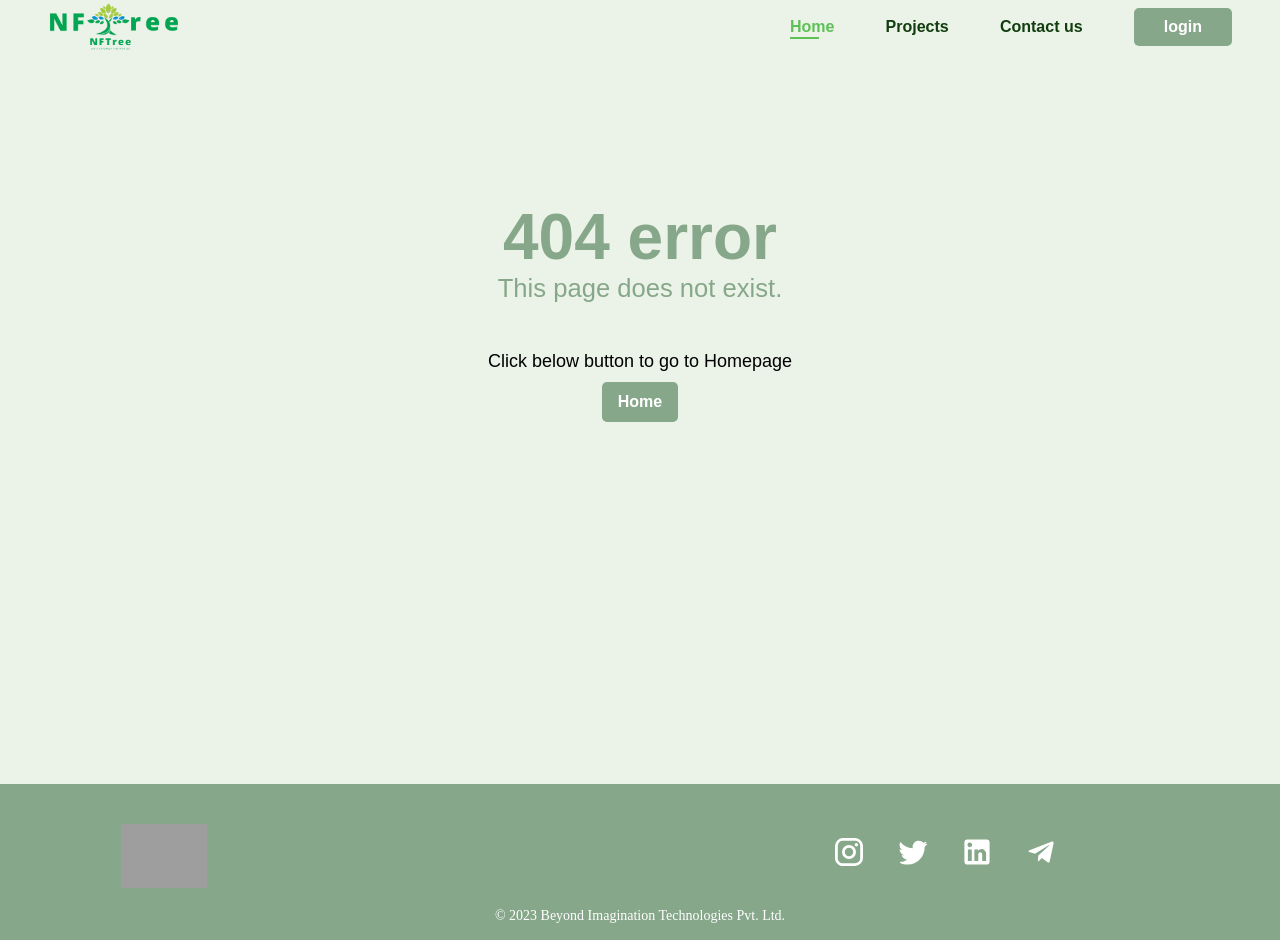
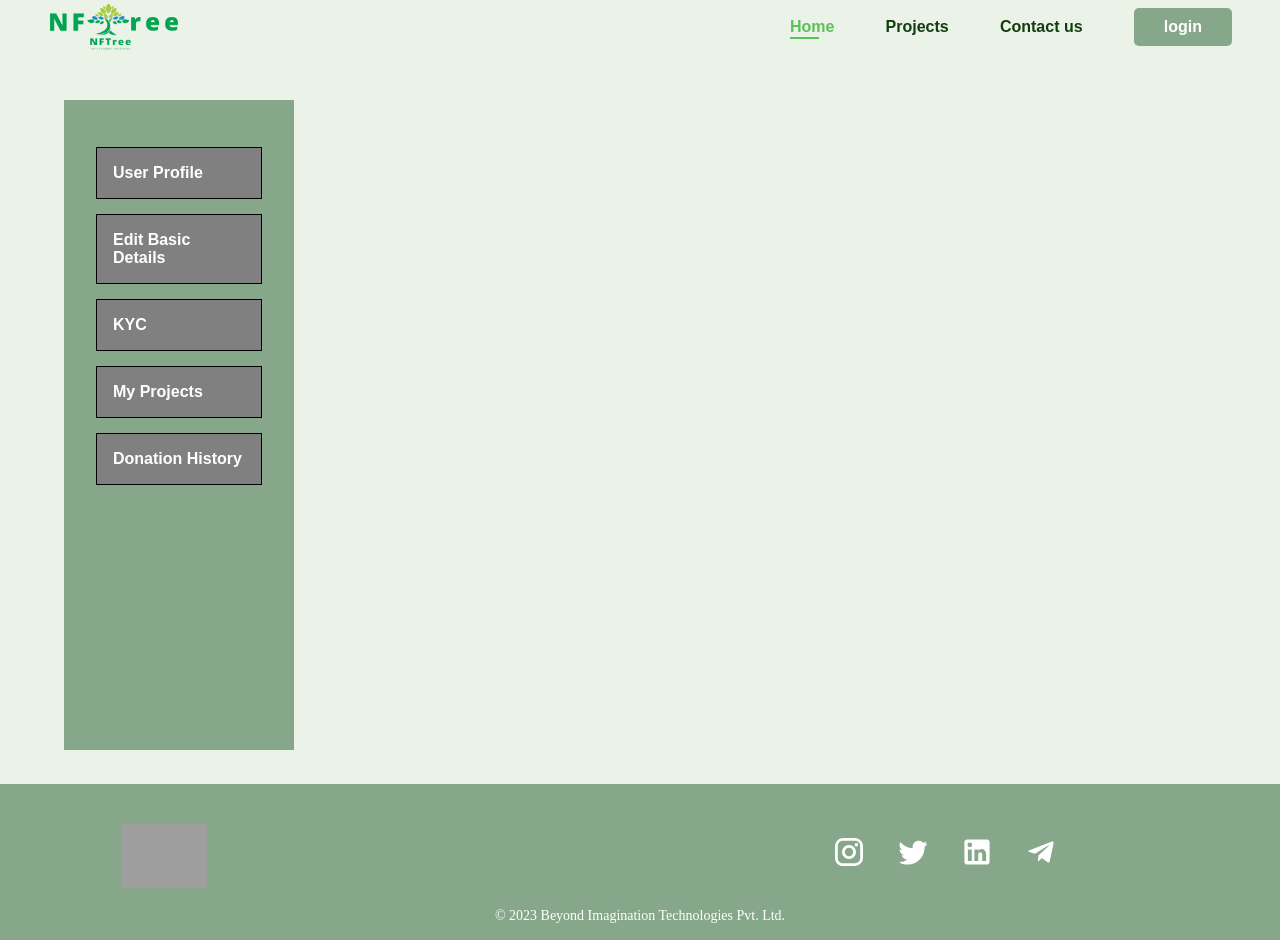
Before and after one commit to ankitbajpai65/NFTree, a React (Vite) app: page /profile in a window 1280 px wide. Before the commit this address had no page. Built offline with nearby package versions, Linux system fonts and the light colour scheme; grey boxes are pictures that could not be loaded.

Commit message:
nav code edit

```diff
--- a/src/Components/Navbar/Navbar.jsx
+++ b/src/Components/Navbar/Navbar.jsx
@@ -1,7 +1,6 @@
 import React, { useState } from "react";
 import { Routes, Route, useNavigate } from "react-router-dom";
 import Home from "../Home/Home";
-import Kyc from "../Kyc/Kyc";
 import CreateProject from "../Projects/CreateProject/CreateProject";
 import Auth from "../Auth/Auth";
 import { useAuth } from "../../Contexts/AuthContext";
@@ -11,7 +10,7 @@ import OngoingProject from "../Projects/OngoingProject/OngoingProject";
 import "../Navbar/Navbar.css";
 import Contact from "../Contact_us/Contact";
 import ErrorPage from "../Error_page/ErrorPage";
-import EditProfile from "../User/EditProfile";
+import ProfilePage from "../UserProfile/ProfilePage";
 
 export default function Navbar() {
   const navigate = useNavigate();
@@ -79,16 +78,9 @@ export default function Navbar() {
                     </button>
                   )}
                   {isLoggedIn && (
-                    <ul style={{ right: "0px", marginTop: "2px" }}>
-                      <li>
-                        <p>Dashboard</p>
-                      </li>
-                      <li>
-                        <p>Edit Profile</p>
-                      </li>
-                      <li onClick={() => navigate("/kyc")}>
-                        <p>Complete KYC</p>
-                      </li>
+                    <ul
+                      style={{ right: "0px", marginTop: "2px", width: "100px" }}
+                    >
                       <li
                         onClick={() => {
                           googleLogoutBtn();
@@ -115,19 +107,13 @@ export default function Navbar() {
         <Route path="/" element={<Home />} />
         <Route path="auth" element={<Auth />} />
         <Route path="ongoing-project" element={<OngoingProject />} />
-
-        {/* <Route path="ongoing-project/:id" element={<DetailedProjectPage />} />
-        <Route path="complete-project" element={<CompletedProject />} />
-        <Route
-          path="complete-project/:id"
-          element={<DetailedCompletedProjectPage />}
-        /> */}
         <Route path="contact-us" element={<Contact />} />
+        <Route path="profile" element={<ProfilePage data={authUser} />} />
         {isLoggedIn && (
           <>
-            <Route path="kyc" element={<Kyc />} />
+            {/* <Route path="kyc" element={<Kyc />} />
             <Route path="create-project" element={<CreateProject />} />
-            <Route path="profile" element={<EditProfile data={authUser} />} />
+            <Route path="profile" element={<EditProfile data={authUser} />} /> */}
           </>
         )}
 
--- a/src/Components/User/EditProfile.css
+++ b/src/Components/UserProfile/EditProfile/EditProfile.css
@@ -15,6 +15,14 @@
   text-align: start;
 }
 
+.editForm {
+  align-items: center;
+  margin: 0rem auto 3rem;
+  position: initial;
+
+  transform: none;
+}
+
 .editForm input {
   color: black;
 }
--- a/src/Components/User/EditProfile.jsx
+++ b/src/Components/UserProfile/EditProfile/EditProfile.jsx
@@ -1,10 +1,9 @@
 import "./EditProfile.css";
 
-export default function EditProfile({ data }) {
-  console.log(data);
+export default function EditProfile() {
   return (
     <>
-      <div className="form-container" style={{ minHeight: "1000px" }}>
+      <div style={{ minHeight: "1000px" }}>
         <div className="form-box editForm">
           <div style={{ display: "inline-grid" }}>
             {" "}
@@ -27,7 +26,7 @@ export default function EditProfile({ data }) {
                   type="text"
                   name="name"
                   placeholder="First Name"
-                  value={data.name.split(" ")[0]}
+                  // value={data.name.split(" ")[0]}
                   readOnly={true}
                 />
               </div>
@@ -37,7 +36,7 @@ export default function EditProfile({ data }) {
                   type="text"
                   name="name"
                   placeholder="Last Name"
-                  value={data.name.split(" ")[1]}
+                  // value={data.name.split(" ")[1]}
                   readOnly={true}
                 />
               </div>
@@ -47,7 +46,7 @@ export default function EditProfile({ data }) {
               type="text"
               name="name"
               placeholder="Email"
-              value={data.email}
+              // value={data.email}
               readOnly={true}
             />
 
--- a/src/Components/Kyc/Kyc.jsx
+++ b/src/Components/UserProfile/Kyc/Kyc.jsx
@@ -46,7 +46,7 @@ const Kyc = () => {
     <Box
       sx={{
         maxWidth: activeStep === 3 ? "85%" : "600px",
-        margin: "5rem auto 3rem auto",
+        margin: "0rem auto 3rem auto",
         padding: 2,
       }}
     >
--- /dev/null
+++ b/src/Components/UserProfile/ProfilePage.css
@@ -0,0 +1,34 @@
+.profile-container {
+  height: 100vh;
+  padding: 100px 5vw 50px;
+  display: flex;
+  gap: 5%;
+}
+
+.profileMenu {
+  background: #86a789;
+  height: 100%;
+  width: 20%;
+  min-width: 200px;
+  padding: 2rem 2rem;
+}
+
+.profileMenu ul {
+  list-style-type: none;
+}
+
+.profileMenu ul li {
+  cursor: pointer;
+  border: 1px solid black;
+  padding: 1rem;
+  margin: 15px 0;
+  font-weight: bold;
+  font-family: arial;
+  color: white;
+  background: grey;
+}
+
+.profileContent {
+  width: 75%;
+  text-align: center;
+}
--- /dev/null
+++ b/src/Components/UserProfile/ProfilePage.jsx
@@ -0,0 +1,34 @@
+import { useState } from "react";
+import EditProfile from "./EditProfile/EditProfile";
+import Kyc from "./Kyc/Kyc";
+import "./ProfilePage.css";
+
+const ProfilePage = () => {
+  const [currentPage, setCurrentPage] = useState("Profile");
+  const PageMap = {
+    Profile: "",
+    EditProfile: <EditProfile />,
+    Kyc: <Kyc />,
+  };
+
+  return (
+    <>
+      <div className="profile-container">
+        <div className="profileMenu">
+          <ul>
+            <li onClick={() => setCurrentPage("Profile")}>User Profile</li>
+            <li onClick={() => setCurrentPage("EditProfile")}>
+              Edit Basic Details
+            </li>
+            <li onClick={() => setCurrentPage("Kyc")}>KYC</li>
+            <li onClick={() => setCurrentPage("")}>My Projects</li>
+            <li onClick={() => setCurrentPage("")}>Donation History</li>
+          </ul>
+        </div>
+        <div className="profileContent">{PageMap[currentPage]}</div>
+      </div>
+    </>
+  );
+};
+
+export default ProfilePage;
```
Also changed, not shown: src/Components/UserProfile/Kyc/AccountDetails.jsx (renamed from src/Components/Kyc/AccountDetails.jsx), src/Components/UserProfile/Kyc/OrganizationDetails.jsx (renamed from src/Components/Kyc/OrganizationDetails.jsx), src/Components/UserProfile/Kyc/RepresentativeDetails.jsx (renamed from src/Components/Kyc/RepresentativeDetails.jsx), src/Components/UserProfile/Kyc/Wallet.jsx (renamed from src/Components/Kyc/Wallet.jsx).
